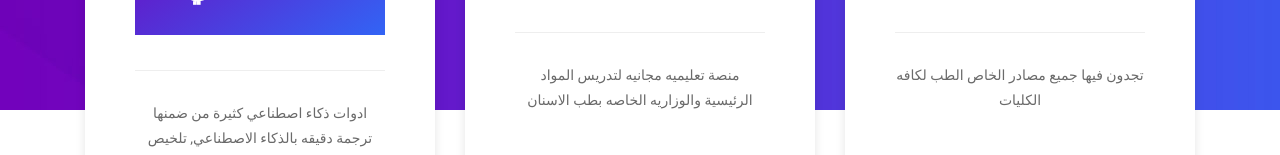
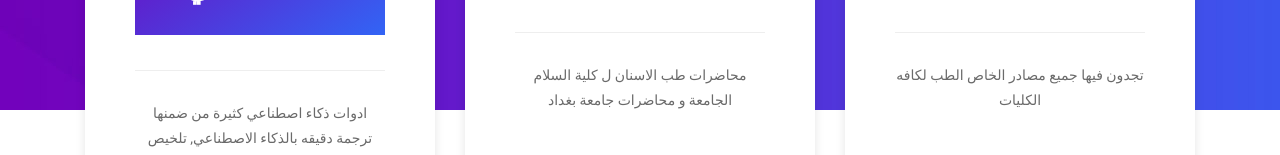
Before and after one commit to SDC-Technology/sdc-technology.github.io, a plain HTML site: page index.html in a window 1280 px wide. Shown: the part 2533-2688 px from the top of the page. Drawn offline with Linux system fonts and the light colour scheme.

Commit message:
Add files via upload

```diff
--- a/index.html
+++ b/index.html
@@ -229,7 +229,7 @@
                 <h6>المنصة التعليمية</h6>
               </div>
               <div class="dev"></div>
-              <p>منصة تعليميه مجانيه لتدريس المواد الرئيسية والوزاريه الخاصه بطب الاسنان</p>
+              <p>محاضرات طب الاسنان ل كلية السلام الجامعة و محاضرات جامعة بغداد</p>
               <br><br><br>
               <a href="Teach.html" class="gradient-button">فتح</a>
             </div>
```
